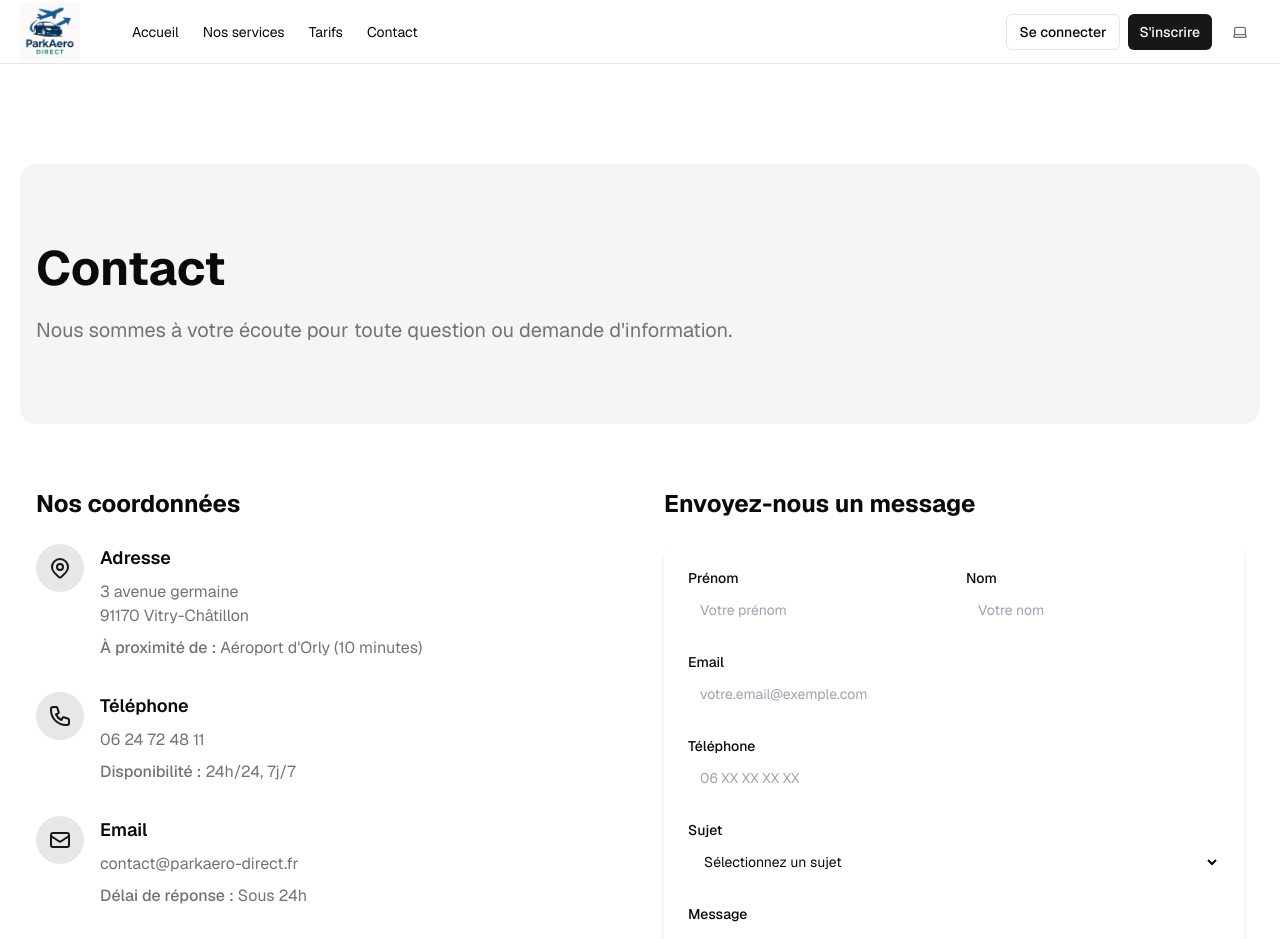
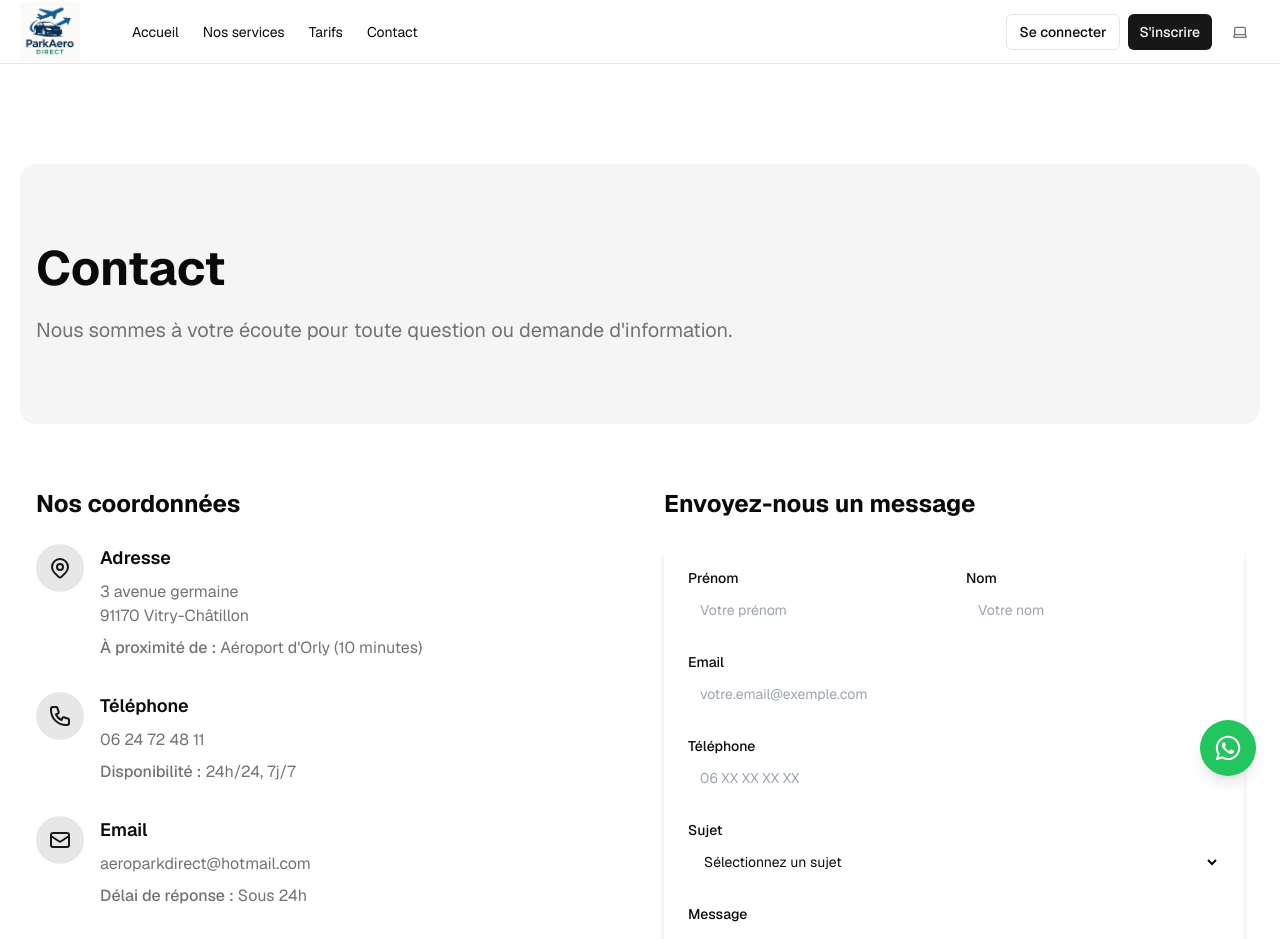
Before and after one commit to DaniOmer/aeropark-direct, a Next.js app: page /contact in a window 1280 px wide. Shown: the top 939 px of the page. Built offline with nearby package versions, Linux system fonts and the light colour scheme; no server answers; the database is empty.

Commit message:
Added whatsapp contact button

```diff
--- a/app/contact/page.tsx
+++ b/app/contact/page.tsx
@@ -106,7 +106,7 @@ export default function ContactPage() {
                 <div>
                   <h3 className="text-lg font-semibold mb-2">Email</h3>
                   <p className="text-muted-foreground">
-                    contact@parkaero-direct.fr
+                    aeroparkdirect@hotmail.com
                   </p>
                   <p className="text-muted-foreground mt-2">
                     <span className="font-medium">Délai de réponse :</span> Sous
@@ -388,7 +388,7 @@ export default function ContactPage() {
               Nous appeler
             </a>
             <a
-              href="mailto:contact@parkaero-direct.fr"
+              href="mailto:aeroparkdirect@hotmail.com"
               className="inline-flex items-center justify-center rounded-md bg-white/20 text-white border border-white/30 px-6 py-3 text-base font-medium shadow-sm hover:bg-white/30 transition-colors"
             >
               <svg
--- a/app/layout.tsx
+++ b/app/layout.tsx
@@ -6,6 +6,7 @@ import "./globals.css";
 import Header from "@/components/header";
 import { ToastProvider } from "@/components/providers/toast-provider";
 import { AuthProvider } from "@/contexts/auth-context";
+import { WhatsAppButton } from "@/components/whatsapp-button";
 
 const defaultUrl = process.env.VERCEL_URL
   ? `https://${process.env.VERCEL_URL}`
@@ -179,6 +180,7 @@ export default function RootLayout({
                     </div>
                   </footer>
                 </div>
+                <WhatsAppButton phoneNumber="+33783829260" />
               </main>
             </ToastProvider>
           </AuthProvider>
--- /dev/null
+++ b/components/whatsapp-button.tsx
@@ -0,0 +1,27 @@
+"use client";
+
+import { FaWhatsapp } from "react-icons/fa";
+
+interface WhatsAppButtonProps {
+  phoneNumber: string;
+  message?: string;
+}
+
+export function WhatsAppButton({
+  phoneNumber,
+  message = "Bonjour, je souhaite obtenir plus d'informations.",
+}: WhatsAppButtonProps) {
+  const whatsappUrl = `https://wa.me/${phoneNumber}?text=${encodeURIComponent(message)}`;
+
+  return (
+    <a
+      href={whatsappUrl}
+      target="_blank"
+      rel="noopener noreferrer"
+      className="fixed bottom-6 right-6 z-50 flex items-center justify-center w-14 h-14 bg-green-500 text-white rounded-full shadow-lg hover:bg-green-600 transition-all duration-300 hover:scale-110"
+      aria-label="Contacter via WhatsApp"
+    >
+      <FaWhatsapp className="w-7 h-7" />
+    </a>
+  );
+}
--- a/package.json
+++ b/package.json
@@ -35,6 +35,7 @@
     "react": "19.0.0",
     "react-dom": "19.0.0",
     "react-hook-form": "^7.56.1",
+    "react-icons": "^5.5.0",
     "stripe": "^18.1.0",
     "yup": "^1.6.1"
   },
```
Also changed, not shown: 1 other file (tests, documents, lock files or other folders).
